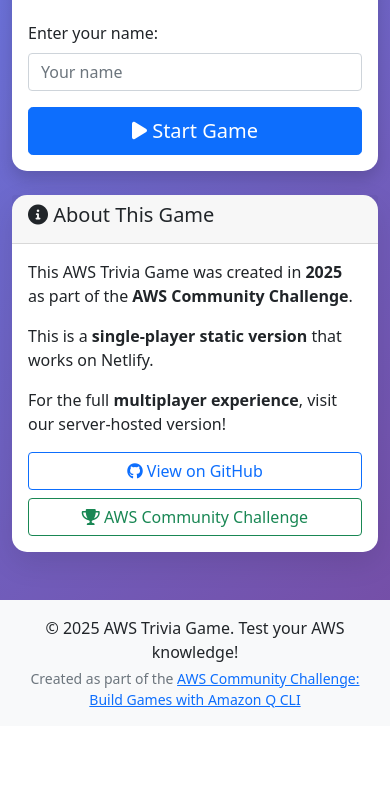
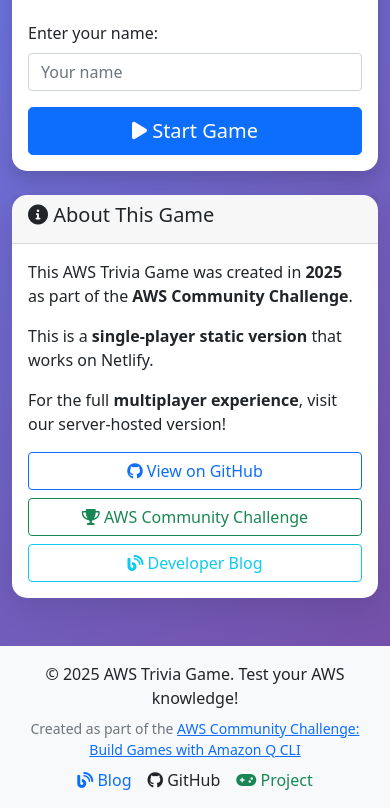
Before and after one commit to hasithadulanjana/aws-trivia-game, a plain HTML site: page netlify-static/index.html in a window 390 px wide. Shown: the part 424-1232 px from the top of the page. Before the commit the page ends 1150 px from the top, so only its background shows below. Drawn offline with nearby package versions, Linux system fonts and the light colour scheme.

Commit message:
👨‍💻 Add Developer Links & Enhanced Footer
🔗 PERSONAL LINKS ADDED:
- Blog: https://hasiya4ops.online/ (Medium-style blog)
- GitHub Profile: https://github.com/hasithadulanjana
- Project Repository: Direct link to AWS Trivia Game

🎨 ENHANCED FOOTER DESIGN:
- Web Interface (templates/base.html): Professional footer with social links
- Static Version (netlify-static/index.html): Enhanced footer with colored icons
- Responsive design with flexbox layout
- Clean separation of copyright, attribution, and links

📱 USER INTERFACE IMPROVEMENTS:
- Welcome screen: Added developer blog link
- About sections: Enhanced with personal links
- Footer: Professional presentation with icons
- Mobile-responsive link layout

📚 DOCUMENTATION UPDATES:
- README.md: Added developer section with all links
- netlify-static/README.md: Developer attribution
- Consistent branding across all interfaces

✨ VISUAL ENHANCEMENTS:
- Font Awesome icons for all links
- Color-coded links (Blog: primary, GitHub: dark, Project: success)
- Proper spacing and typography
- Professional presentation

🌐 CROSS-PLATFORM CONSISTENCY:
- Same footer design across web and static versions
- Consistent link presentation
- Professional developer attribution
- Enhanced user experience

Perfect for showcasing developer portfolio and driving traffic to blog! 🚀

```diff
--- a/netlify-static/index.html
+++ b/netlify-static/index.html
@@ -125,6 +125,9 @@
                             <a href="https://community.aws/content/2xIoduO0xhkhUApQpVUIqBFGmAc/build-games-with-amazon-q-cli-and-score-a-t-shirt?lang=en" class="btn btn-outline-success" target="_blank">
                                 <i class="fas fa-trophy"></i> AWS Community Challenge
                             </a>
+                            <a href="https://hasiya4ops.online/" class="btn btn-outline-info" target="_blank">
+                                <i class="fas fa-blog"></i> Developer Blog
+                            </a>
                         </div>
                     </div>
                 </div>
@@ -213,8 +216,19 @@
 
     <footer class="bg-light text-center py-3 mt-5">
         <div class="container">
-            <p class="mb-0">&copy; 2025 AWS Trivia Game. Test your AWS knowledge!</p>
-            <small class="text-muted d-block mt-1">Created as part of the <a href="https://community.aws/content/2xIoduO0xhkhUApQpVUIqBFGmAc/build-games-with-amazon-q-cli-and-score-a-t-shirt?lang=en" target="_blank">AWS Community Challenge: Build Games with Amazon Q CLI</a></small>
+            <p class="mb-2">&copy; 2025 AWS Trivia Game. Test your AWS knowledge!</p>
+            <small class="text-muted d-block mb-2">Created as part of the <a href="https://community.aws/content/2xIoduO0xhkhUApQpVUIqBFGmAc/build-games-with-amazon-q-cli-and-score-a-t-shirt?lang=en" target="_blank">AWS Community Challenge: Build Games with Amazon Q CLI</a></small>
+            <div class="d-flex justify-content-center gap-3 flex-wrap">
+                <a href="https://hasiya4ops.online/" target="_blank" class="text-decoration-none text-primary">
+                    <i class="fas fa-blog"></i> Blog
+                </a>
+                <a href="https://github.com/hasithadulanjana" target="_blank" class="text-decoration-none text-dark">
+                    <i class="fab fa-github"></i> GitHub
+                </a>
+                <a href="https://github.com/hasithadulanjana/aws-trivia-game" target="_blank" class="text-decoration-none text-success">
+                    <i class="fas fa-gamepad"></i> Project
+                </a>
+            </div>
         </div>
     </footer>
 
```
Also changed, not shown: templates/base.html (+13 -2 lines), templates/index.html (+9 -1 lines), 2 other files.
